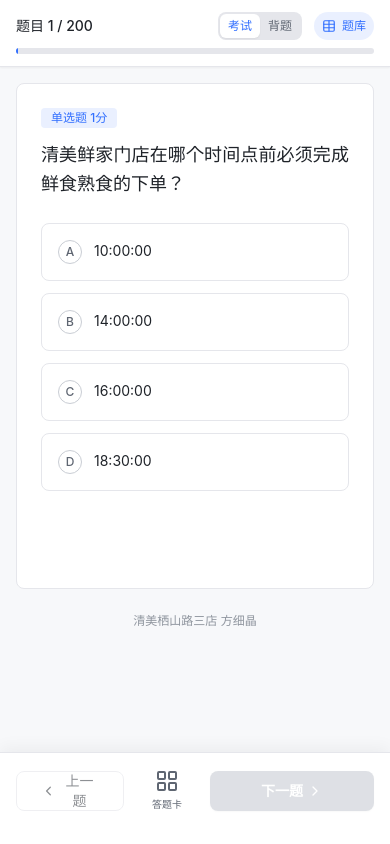
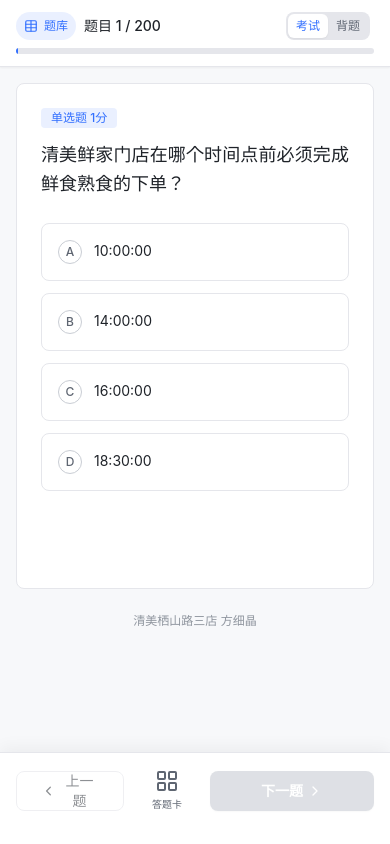
Before and after one commit to garyzheng0714-lang/web-quiz-practice, a React (Vite) app: page / in a window 390 px wide. Built offline with nearby package versions, Linux system fonts and the light colour scheme.

Commit message:
feat(界面): 在移动端添加题库按钮并调整响应式样式
添加移动端题库按钮以提升移动端用户体验，同时调整响应式显示逻辑

```diff
--- a/src/App.jsx
+++ b/src/App.jsx
@@ -327,7 +327,16 @@ function App() {
       <div className="sticky top-0 z-50 bg-white border-b border-lark-gray-2 px-4 py-3 shadow-sm">
         <div className="max-w-2xl mx-auto w-full">
           <div className="flex items-center justify-between mb-2">
-            <h1 className="text-sm font-medium text-lark-gray-7">题目 {progress} / {total}</h1>
+            <div className="flex items-center gap-2">
+              <button
+                onClick={() => setShowQuestionBank(true)}
+                className="sm:hidden px-2 py-1.5 rounded-full bg-lark-primary/10 text-xs text-lark-primary flex items-center gap-1.5 active:bg-lark-primary/20 transition-colors font-medium"
+              >
+                <Table className="w-3.5 h-3.5" />
+                <span>题库</span>
+              </button>
+              <h1 className="text-sm font-medium text-lark-gray-7">题目 {progress} / {total}</h1>
+            </div>
             <div className="flex items-center gap-2">
               <div className="flex bg-lark-gray-2 rounded-lg p-0.5 mr-1 sm:mr-2">
                 <button
@@ -347,7 +356,7 @@ function App() {
               </div>
               <button
                 onClick={() => setShowQuestionBank(true)}
-                className="px-2 sm:px-3 py-1.5 rounded-full bg-lark-primary/10 text-xs text-lark-primary flex items-center gap-1.5 active:bg-lark-primary/20 transition-colors font-medium hover:bg-lark-primary/15"
+                className="hidden sm:flex px-2 sm:px-3 py-1.5 rounded-full bg-lark-primary/10 text-xs text-lark-primary items-center gap-1.5 active:bg-lark-primary/20 transition-colors font-medium hover:bg-lark-primary/15"
                 title="查看完整题库"
               >
                 <Table className="w-3.5 h-3.5" />
```
